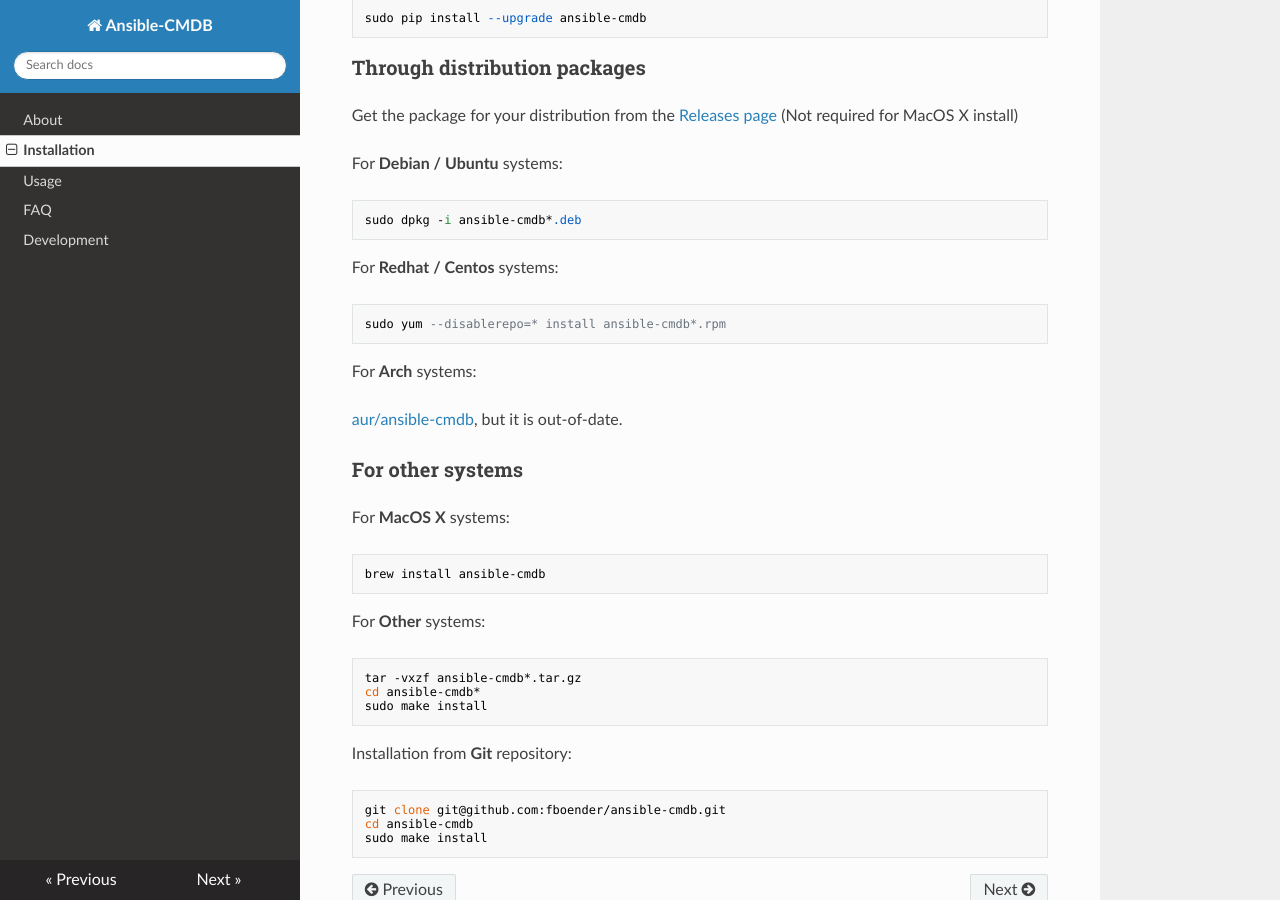
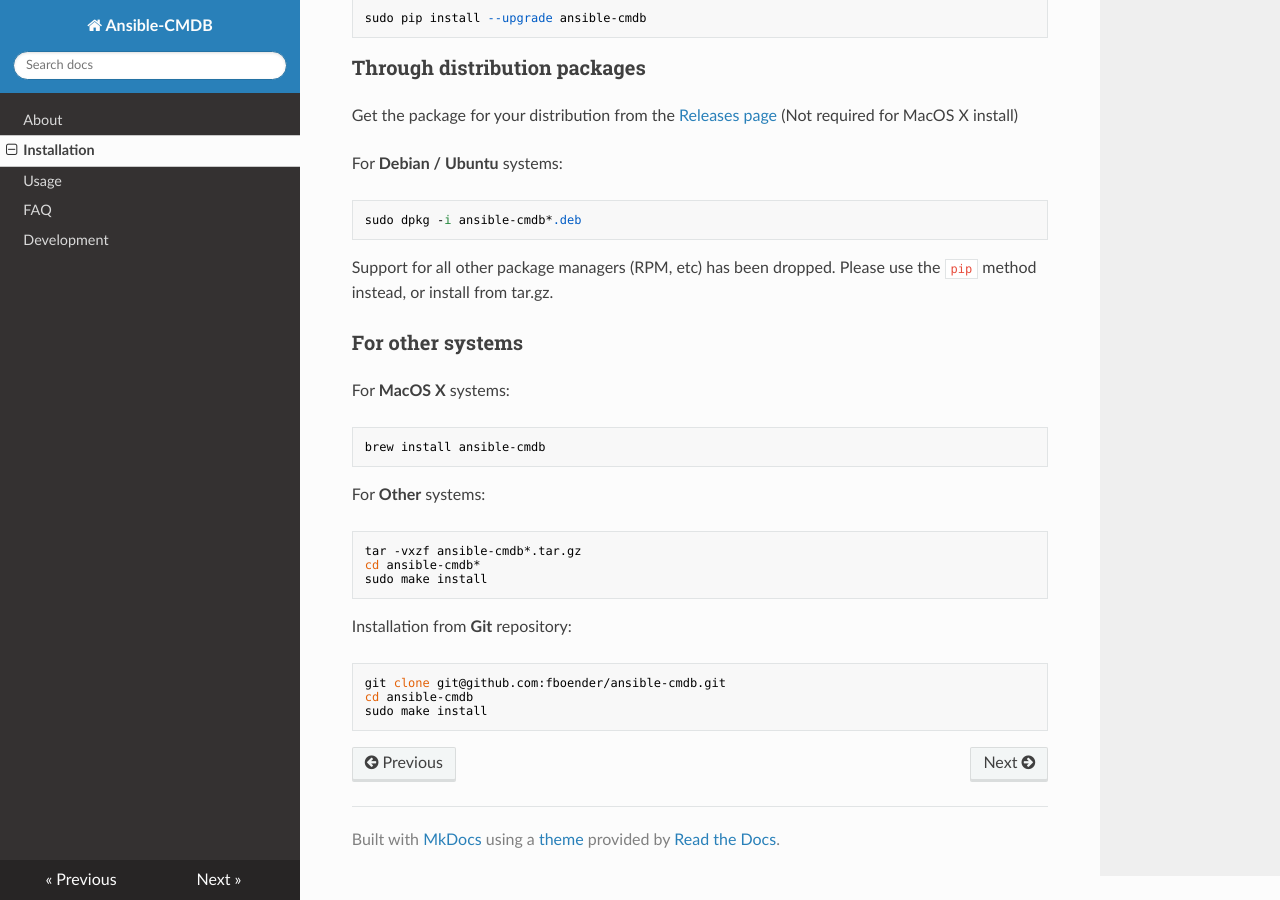
Before and after one commit to fboender/ansible-cmdb, an MkDocs documentation site: the page built from docs/installation.md, in a window 1280 px wide and 900 px high, scrolled down 730 px. Built offline with MkDocs 1.6.1, drawn with Linux system fonts in a browser that asks for light colours; nearby versions of some CDN libraries; old or Windows-style settings are respelled for this version of MkDocs.

Commit message:
Drop support for non-deb packages

```diff
--- a/docs/installation.md
+++ b/docs/installation.md
@@ -40,14 +40,8 @@
 
     sudo dpkg -i ansible-cmdb*.deb
 
-For **Redhat / Centos** systems:
-
-    sudo yum --disablerepo=* install ansible-cmdb*.rpm
-
-For **Arch** systems:
-
-[aur/ansible-cmdb](https://aur.archlinux.org/packages/ansible-cmdb/), but it
-is out-of-date.
+Support for all other package managers (RPM, etc) has been dropped. Please use
+the `pip` method instead, or install from tar.gz.
 
 ### For other systems
 
```
